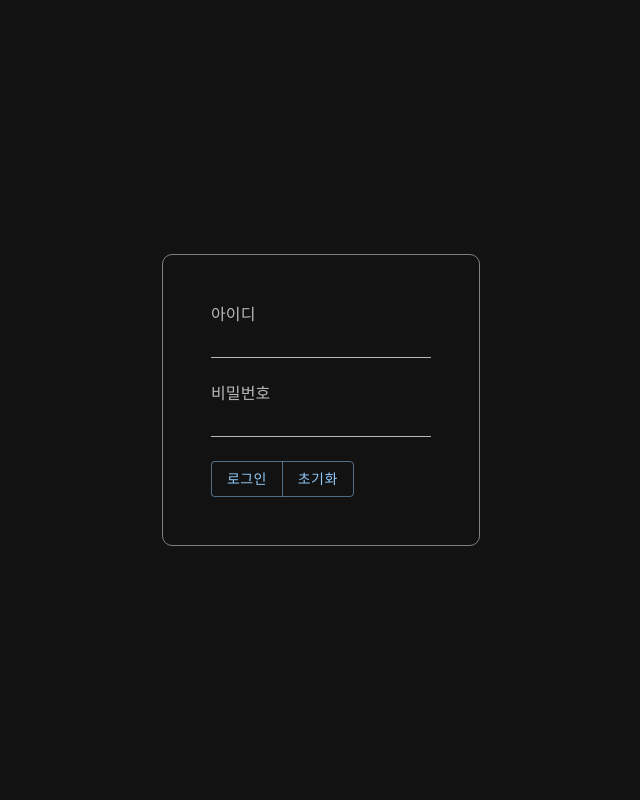
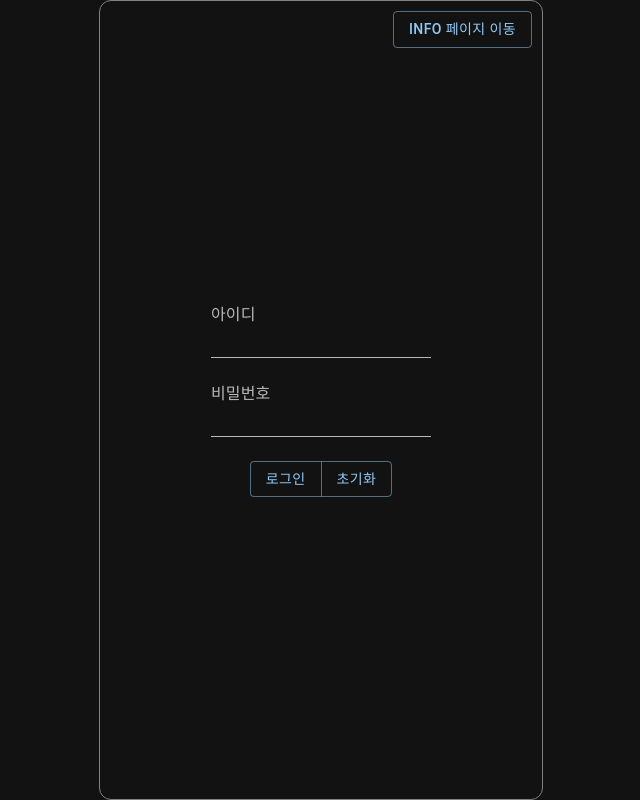
Before and after one commit to blueStragglr/wanted-pre-onboarding-10-FE-quest, a React (Vite) app: page / in a window 1280 px wide. Shown: the whole page, without its empty margins (319-959 px from the left). Built offline with nearby package versions, Linux system fonts and the light colour scheme.

Commit message:
feat: navigate를 활용한 button link 추가

```diff
--- a/src/pages/Info.tsx
+++ b/src/pages/Info.tsx
@@ -1,6 +1,7 @@
 import { useEffect, useState } from 'react';
-import { Container } from '@mui/material';
+import { Button, ButtonGroup, Container } from '@mui/material';
 import axios from 'axios';
+import { useNavigate } from 'react-router-dom';
 
 type TInfo = {
   name: string;
@@ -10,6 +11,7 @@ type TInfo = {
 const Info = () => {
   const [isLoading, setIsLoading] = useState(false);
   const [state, setState] = useState<TInfo[]>([]);
+  const navigate = useNavigate();
 
   useEffect(() => {
     const getData = async () => {
@@ -36,6 +38,9 @@ const Info = () => {
       }}
       maxWidth="xs"
     >
+      <ButtonGroup sx={{ position: 'absolute', right: 10, top: 10 }}>
+        <Button onClick={() => navigate('/')}>Login 페이지 이동</Button>
+      </ButtonGroup>
       {isLoading ? (
         <p>Loading...</p>
       ) : (
--- a/src/pages/Login.tsx
+++ b/src/pages/Login.tsx
@@ -1,4 +1,5 @@
 import { ChangeEvent, FormEvent, useState } from 'react';
+import { useNavigate } from 'react-router-dom';
 import {
   Container,
   InputLabel,
@@ -6,13 +7,13 @@ import {
   ButtonGroup,
   Button,
 } from '@mui/material';
-import styled from '@emotion/styled';
 
 const Login = () => {
   const [state, setState] = useState({
     id: '',
     password: '',
   });
+  const navigate = useNavigate();
 
   const handleSubmit = (event: FormEvent<HTMLFormElement>) => {
     event.preventDefault();
@@ -36,21 +37,20 @@ const Login = () => {
   return (
     <Container
       sx={{
+        border: '1px gray solid',
+        borderRadius: 3,
+        minHeight: '100vh',
         display: 'flex',
-        width: '100vw',
-        height: '100vh',
         justifyContent: 'center',
         alignItems: 'center',
+        position: 'relative',
       }}
+      maxWidth="xs"
     >
-      <Form
-        style={{
-          border: '1px solid gray',
-          borderRadius: '10px',
-          padding: '3rem',
-        }}
-        onSubmit={handleSubmit}
-      >
+      <ButtonGroup sx={{ position: 'absolute', right: 10, top: 10 }}>
+        <Button onClick={() => navigate('/info')}>Info 페이지 이동</Button>
+      </ButtonGroup>
+      <form onSubmit={handleSubmit}>
         <InputLabel htmlFor="id">아이디</InputLabel>
         <Input type="text" id="id" value={state.id} onChange={handleChange} />
         <InputLabel sx={{ mt: 3 }} htmlFor="password">
@@ -62,19 +62,13 @@ const Login = () => {
           value={state.password}
           onChange={handleChange}
         />
-        <ButtonGroup sx={{ display: 'block', mt: 3 }}>
+        <ButtonGroup sx={{ display: 'flex', mt: 3, justifyContent: 'center' }}>
           <Button type="submit">로그인</Button>
           <Button onClick={handleClick}>초기화</Button>
         </ButtonGroup>
-      </Form>
+      </form>
     </Container>
   );
 };
 
 export default Login;
-
-const Form = styled.form`
-  border: 1px solid gray;
-  border-radius: 10px;
-  padding: 3rem;
-`;
```
